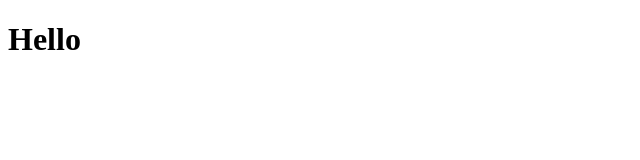
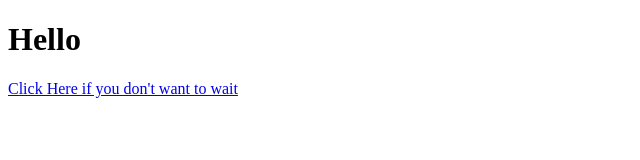
Before and after one commit to alphaseinor/alphaseinor.github.io, a plain HTML site: page dist/index.html in a window 1280 px wide. Shown: the whole page, without its empty margins (0-640 px from the left). Drawn offline with Linux system fonts and the light colour scheme.

Commit message:
added link to click on

```diff
--- a/dist/index.html
+++ b/dist/index.html
@@ -10,6 +10,7 @@
 
 <body>
   <h1>Hello</h1>
+  <a href="./dist/index.html">Click Here if you don't want to wait</a>
 </body>
 
 </html>
```
